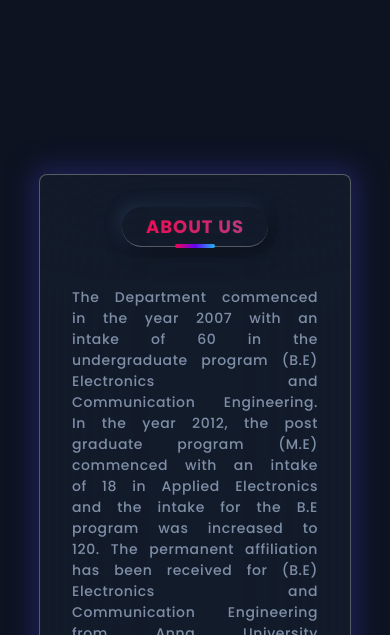
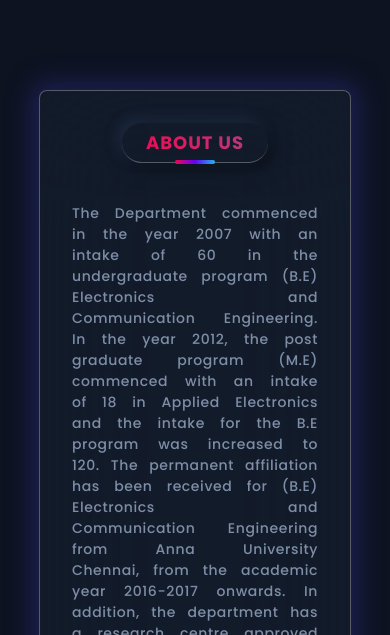
Before and after one commit to codewithmurali/decra, a React (Vite) app: page / in a window 390 px wide. Shown: the part 909-1544 px from the top of the page. Built offline with nearby package versions, Linux system fonts and the light colour scheme.

Commit message:
Making lots of changes

```diff
--- a/src/Pages/About/About.module.css
+++ b/src/Pages/About/About.module.css
@@ -31,8 +31,8 @@
 
 @media only screen and (min-width: 300px) and (max-width: 720px) {
   .about {
-    min-height: 180vh;
-    padding-block: 20rem;
+    min-height: 160vh;
+    padding-block: 5rem;
   }
   .card {
     padding: 2rem;
```
